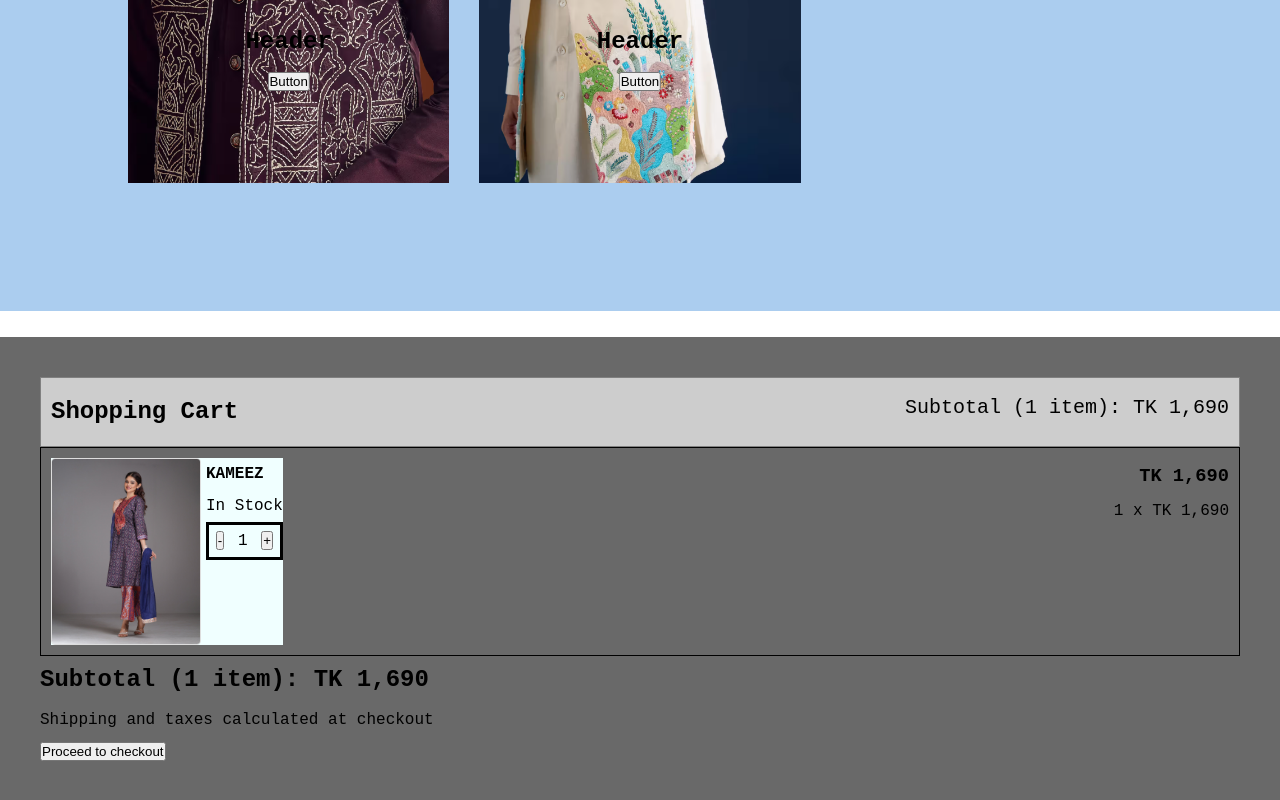
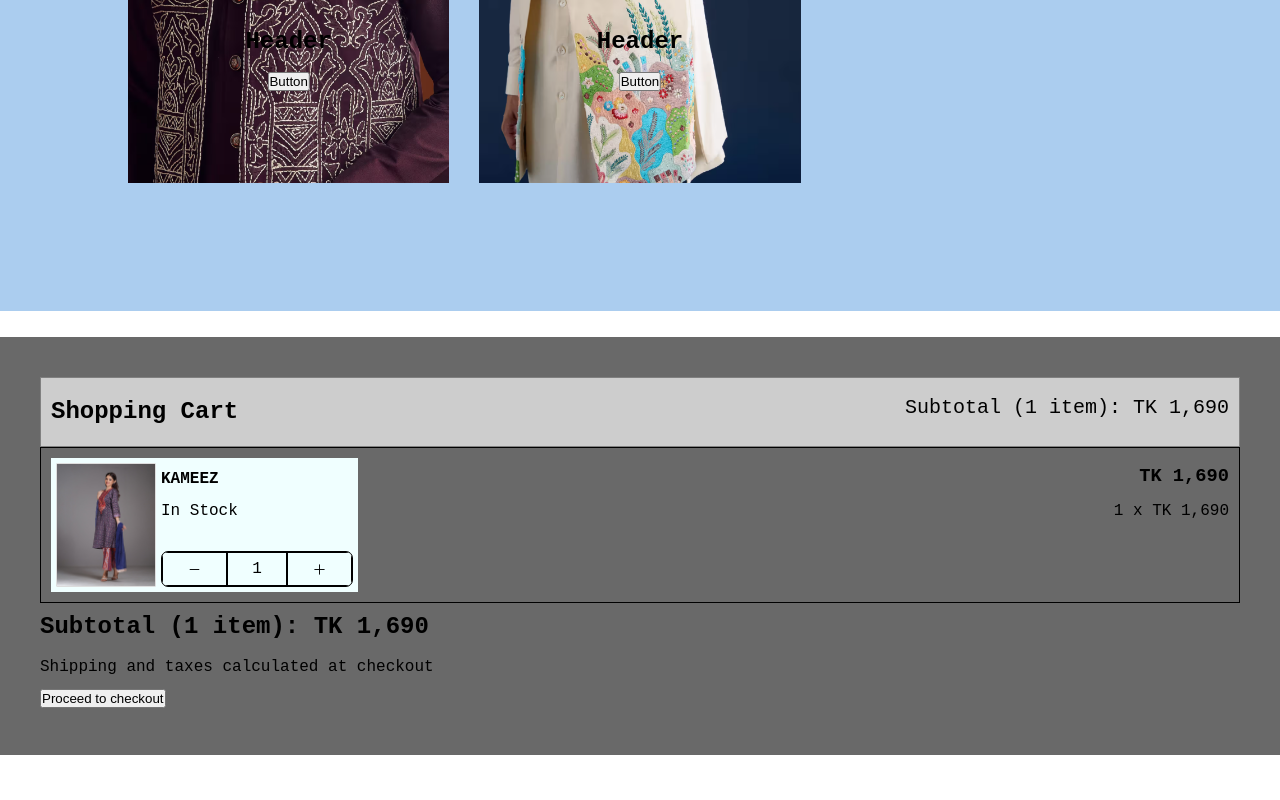
Before and after one commit to FyadMohammed/Intern-Initiate, a plain HTML site: page task.html in a window 1280 px wide. Shown: the part 1602-2402 px from the top of the page. After the commit the page ends 2357 px from the top, so only its background shows below. Drawn offline with Linux system fonts and the light colour scheme.

Commit message:
mid section corrected

```diff
--- a/task.css
+++ b/task.css
@@ -300,35 +300,64 @@
     background-color: azure;
     display:flex;
     gap: 5px;
+    padding: 5px;
 }
 
 .cart_image_name_button img{
     border: 1px solid #ddd;
-    border-radius: 4px;
-    width: 150px;
+    border-radius: 1px;
+    width: 100px;
     position:relative;
 
 }
 
+.cart_name_stock_button{
+    display: flex;
+    flex-direction: column;
+    justify-content: space-between;
+}
+
+
+
+
 .add_num_del{
-    display:flex;
-    flex-direction: row;
-    border:solid;
-    justify-content: space-around;
+    display: flex;
+    border: 1.5px solid;
+    width: 15vw;
+    justify-content: space-between;
+    border-radius: 7px;
+    overflow: hidden;
+}
+
+
+.add_num_del_button{
+    flex-grow:1;
+    display: flex;
+    justify-content: center;
+    border: 0.5px solid;
 
 }
 
-.add_num_del_button{
-    width: 100%;
+.add_num_del_button svg{
+    height: 15px;
+    width: 15px;
+    align-items: center;
 }
 
-.add_num_del .del button{
-    border:solid;
-    color:white;
-    text-align: center;
-    display:inline-block;
+.add_num_del_button_num{
+    flex-grow:1;
+    display: flex;
+    justify-content: center;
+    border: 1px solid;
+}
+
+.add_num_del_button button{
+    width: 100%;
+    height: 100%;
+    background: transparent;
+    border: none;
     cursor: pointer;
-    font-size: 16px;
-    width: 100px;
-    background-color: transparent;
+    display: flex;
+    justify-content: center;
+    align-items: center;
 }
--- a/task.html
+++ b/task.html
@@ -209,13 +209,30 @@
                         <div><img src="Task_image_7.jpg" alt=""></div>
 
                         <div class="cart_name_stock_button">
-                            <h4>KAMEEZ</h4>
+                            <div>
+                                <h4>KAMEEZ</h4>
                             <p>In Stock</p>
+                            </div>
+
 
                             <div class="add_num_del">
-                                <div class="add_numm_del_button"><button class="del">-</button></div>
-                                <div class="add_numm_del_button"><p>1</p></div>
-                                <div class="add_numm_del_button"><button class="add">+</button></div>
+                                <div class="add_num_del_button">
+                                    <button class="button-4" role="button">
+                                        <svg xmlns="http://www.w3.org/2000/svg" fill="none" viewBox="0 0 24 24" stroke-width="1.5" stroke="currentColor" class="size-6">
+                                        <path stroke-linecap="round" stroke-linejoin="round" d="M5 12h14" />
+                                        </svg>
+
+                                    </button>
+                                </div>
+                                <div class="add_num_del_button_num"><p>1</p></div>
+                                <div class="add_num_del_button">
+                                    <button class="button-4" role="button">
+                                        <svg xmlns="http://www.w3.org/2000/svg" fill="none" viewBox="0 0 24 24" stroke-width="1.5" stroke="currentColor" class="size-6">
+                                        <path stroke-linecap="round" stroke-linejoin="round" d="M12 4.5v15m7.5-7.5h-15" />
+                                        </svg>
+
+                                    </button>
+                                </div>
 
 
                             </div>
```
